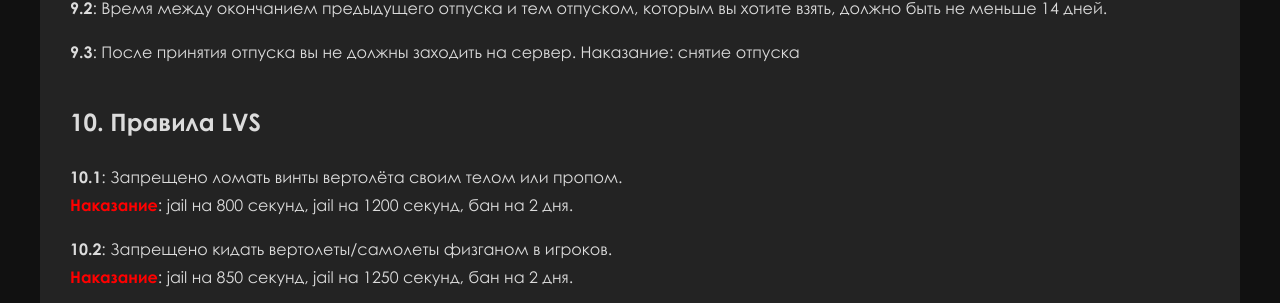
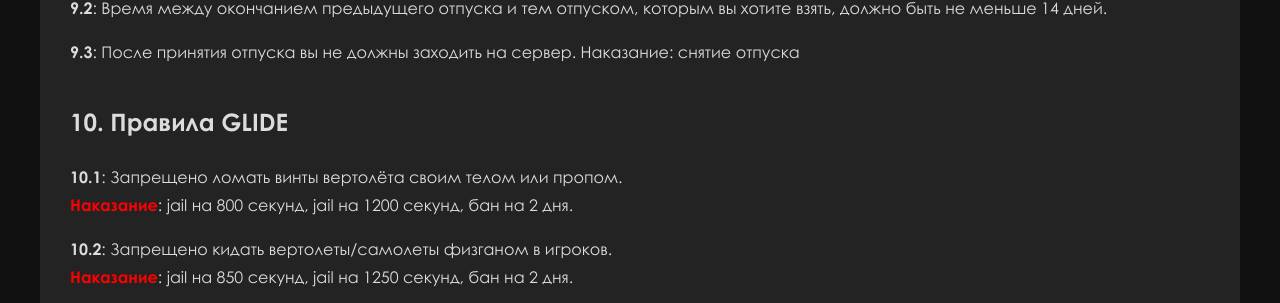
Before and after one commit to RP-PS/RP-PS.github.io, a Jekyll site: the page built from rules.md, in a window 1280 px wide and 900 px high, scrolled down 6091 px. Shown: the part 153-456 px from the top of the window. Built offline with Jekyll 4.4.1, drawn with Linux system fonts in a browser that asks for light colours.

Commit message:
10 пункт правил - LVS->GLIDE

```diff
--- a/rules.md
+++ b/rules.md
@@ -249,7 +249,7 @@ layout: default
 **9.3**: После принятия отпуска вы не должны заходить на сервер.
 Наказание: снятие отпуска
 
-## 10. Правила LVS
+## 10. Правила GLIDE
 
 **10.1**: Запрещено ломать винты вертолёта своим телом или пропом.
 **Наказание**: jail на 800 секунд, jail на 1200 секунд, бан на 2 дня.
```
